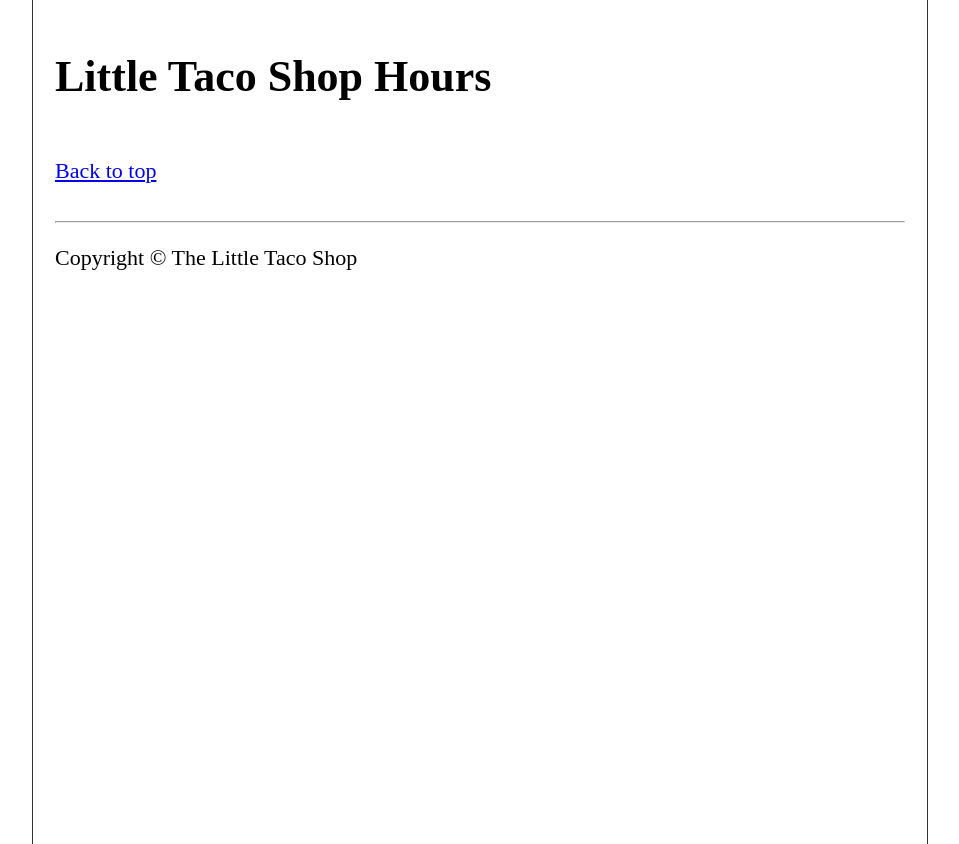
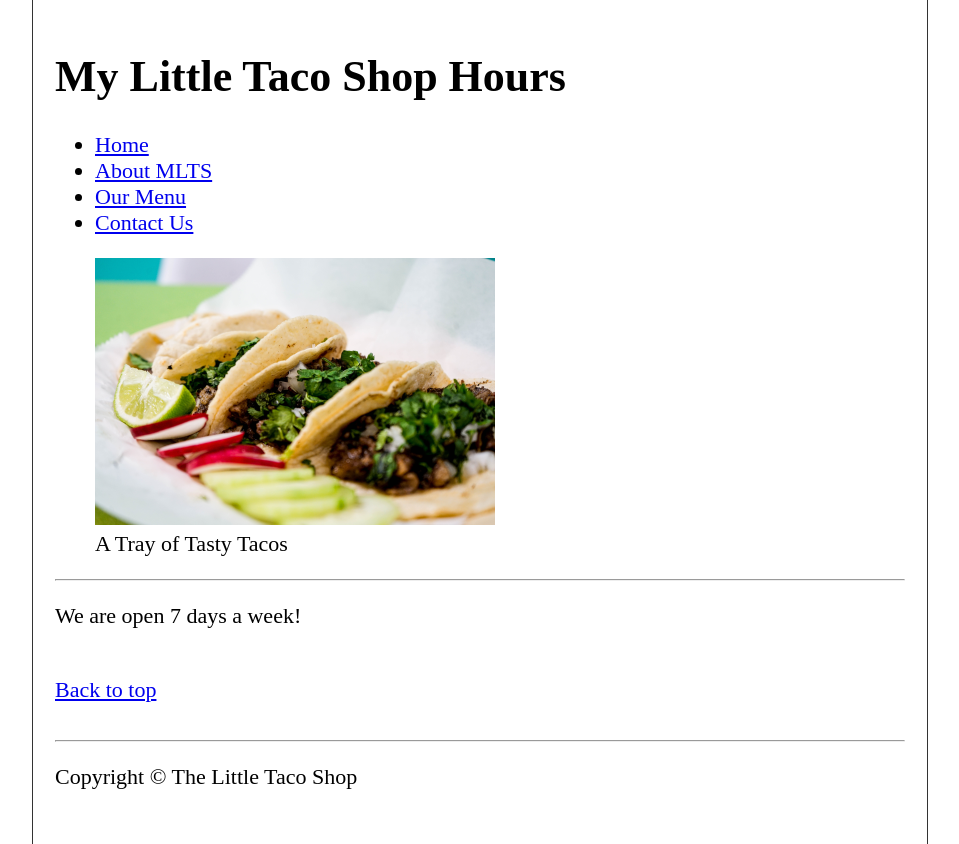
Before and after one commit to fastoch/Project_Tacos, a plain HTML site: page HTML/hours.html in a window 1280 px wide. Shown: the whole page, without its empty margins (160-1119 px from the left). Drawn offline with Linux system fonts and the light colour scheme.

Commit message:
almost done

```diff
--- a/HTML/hours.html
+++ b/HTML/hours.html
@@ -14,10 +14,26 @@
 
 <body>
     <header>
-        <h1>Little Taco Shop Hours</h1>
+        <h1>My Little Taco Shop Hours</h1>
+        <nav>
+            <ul>
+                <li><a href="../index.html">Home</a></li>
+                <li><a href="../index.html/#about">About MLTS</a></li>
+                <li><a href="..index.html/#menu">Our Menu</a></li>
+                <li><a href="contact.html">Contact Us</a></li>
+            </ul>
+        </nav>
+        <figure>
+            <img src="../assets/tacos_tray_400x267.png" alt="tacos tray">
+            <figcaption>A Tray of Tasty Tacos</figcaption>
+        </figure>
     </header>
+
+    <hr>
+
     <main>
         <article>
+            <p>We are open 7 days a week!</p>
             <br>
             <a href="#top">Back to top</a>
         </article>
```
